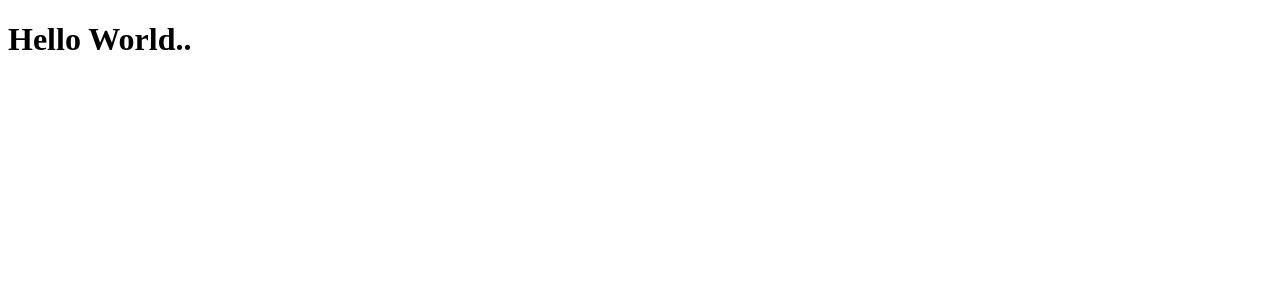
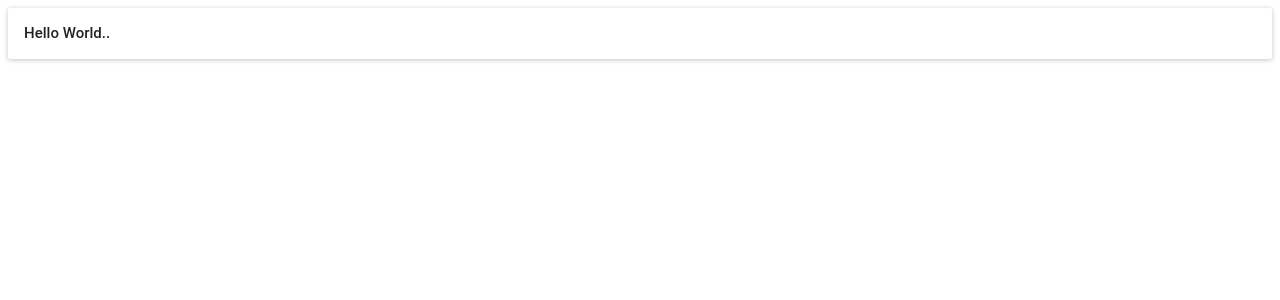
Before and after one commit to anthonyemg/personal-site, a React app: page / in a window 1280 px wide. Shown: the top 300 px of the page. Built offline with nearby package versions, Linux system fonts and the light colour scheme; the HTML template or start-up script is replaced by a standard one.

Commit message:
[added] material-ui

```diff
--- a/package.json
+++ b/package.json
@@ -6,6 +6,7 @@
     "body-parser": "^1.17.2",
     "dotenv": "^4.0.0",
     "express": "^4.15.3",
+    "material-ui": "^0.18.6",
     "morgan": "^1.8.2",
     "nodemon": "^1.11.0",
     "react": "^15.6.1",
--- a/src/public/app/App.js
+++ b/src/public/app/App.js
@@ -7,12 +7,14 @@ import {
   Redirect,
   withRouter,
 } from 'react-router-dom';
+import MuiThemeProvider from 'material-ui/styles/MuiThemeProvider';
 
 import Main from './Main.jsx';
 
 class App extends React.Component {
   render() {
     return (
+      <MuiThemeProvider>
         <Router>
           <div>
             <Route exact path="/" render={() => (
@@ -20,6 +22,7 @@ class App extends React.Component {
             )}/>
           </div>
         </Router>
+      </MuiThemeProvider>
     );
   }
 }
--- a/src/public/app/Main.jsx
+++ b/src/public/app/Main.jsx
@@ -1,4 +1,6 @@
 import React from 'react';
+import {Card, CardActions, CardHeader, CardMedia, CardTitle, CardText} from 'material-ui/Card';
+import FlatButton from 'material-ui/FlatButton';
 
 class Main extends React.Component {
   constructor(props) {
@@ -11,7 +13,11 @@ class Main extends React.Component {
   render() {
     return (
       <div className="Main">
-        <h1>{this.state.content}</h1>
+        <Card>
+          <CardHeader
+            title= {this.state.content}
+          />
+        </Card>
       </div>
     )
   }
--- a/src/server/server.js
+++ b/src/server/server.js
@@ -12,7 +12,7 @@ app.use(express.static(path.join(__dirname, '../public')));
 
 require('./routes.js')(app, express);
 
-const port = process.env.PORT || 5000;
+const port = process.env.PORT || 4000;
 
 app.listen(port, () =>
   console.log(`Listening on port ${port}`));
```
Lines whose indentation alone changed are shown as unchanged.
